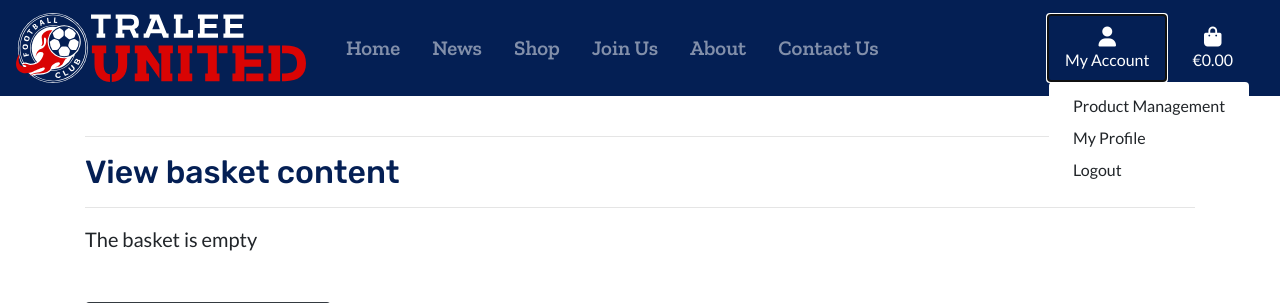
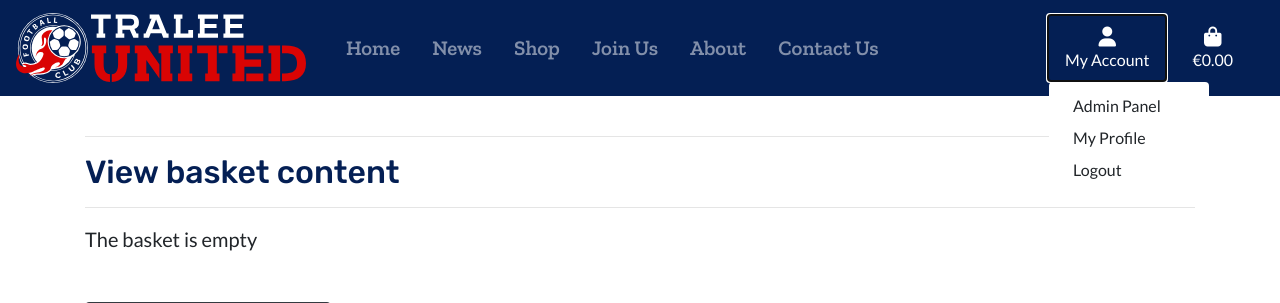
Before and after one commit to redlik/django_sportclub_m4, a Django app: page /basket/ in a window 1280 px wide, after a click on "My Account". Shown: the top 303 px of the page. Run offline with Django 3.2, Linux system fonts and the light colour scheme; the visitor is signed in with stand-in values (Sample User, id 1); some libraries are stand-ins or nearby versions; some web fonts are replaced.

Commit message:
Added links to profile and admin pages to navbar

```diff
--- a/templates/base.html
+++ b/templates/base.html
@@ -78,9 +78,9 @@
                         <div class="dropdown-menu border-0" aria-labelledby="user-options">
                             {% if request.user.is_authenticated %}
                                 {% if request.user.is_superuser %}
-                                    <a href="" class="dropdown-item">Product Management</a>
+                                    <a href="{% url 'admin:index' %}" class="dropdown-item">Admin Panel</a>
                                 {% endif %}
-                                <a href="" class="dropdown-item">My Profile</a>
+                                <a href="{% url 'profile' %}" class="dropdown-item">My Profile</a>
                                 <a href="{% url 'account_logout' %}" class="dropdown-item">Logout</a>
                             {% else %}
                                 <a href="{% url 'account_signup' %}" class="dropdown-item">Register</a>
```
